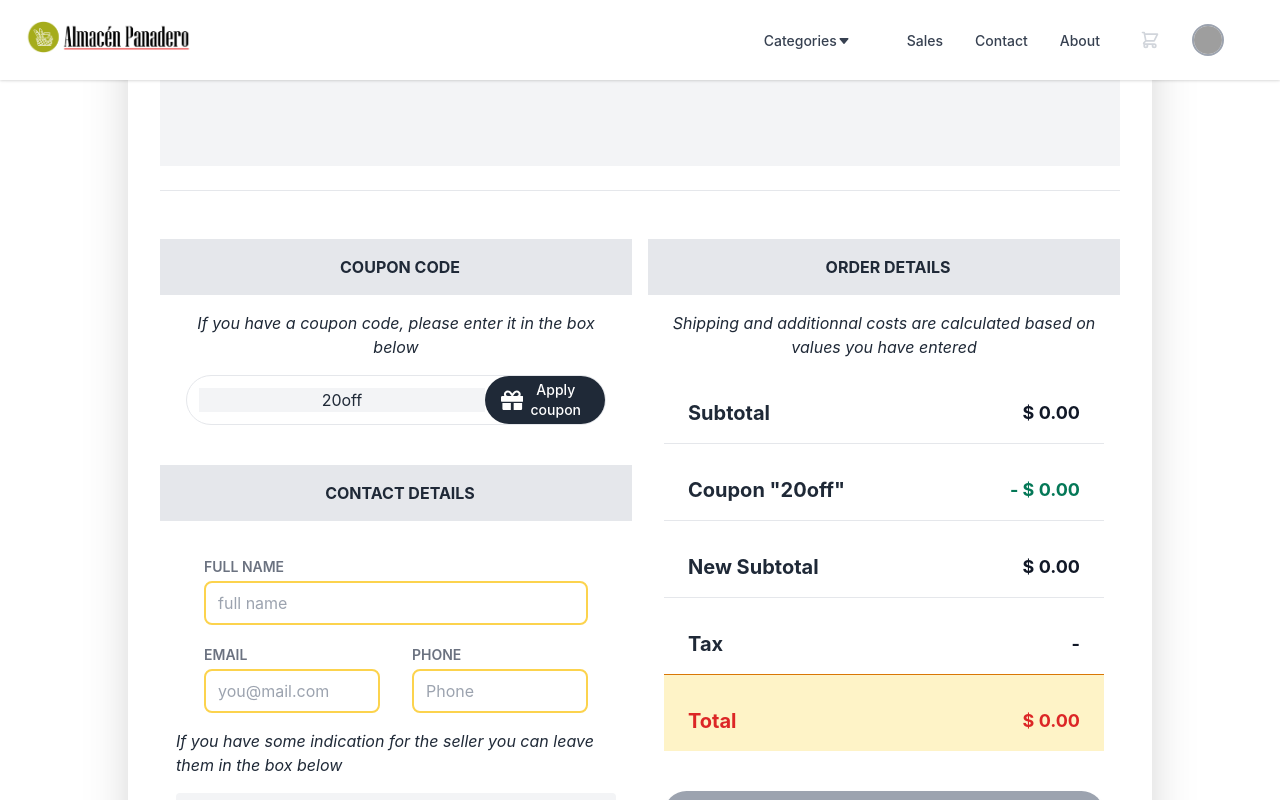
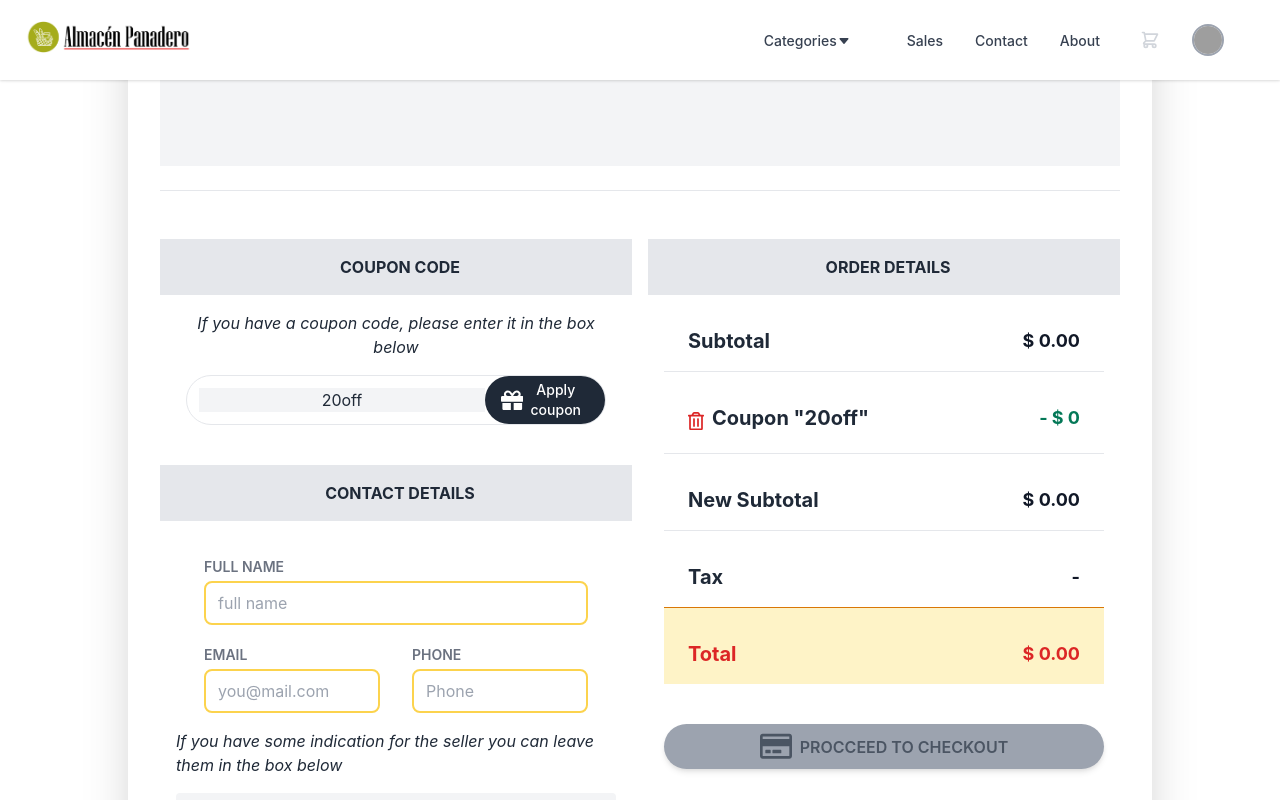
Before and after one commit to fedeul/alla-pietra, a React (Create React App) app: page /cart in a window 1280 px wide. Both pictures are taken after a click on the button "Apply coupon". Shown: the part 963-1763 px from the top of the page. Built offline with nearby package versions, Linux system fonts and the light colour scheme; grey boxes are pictures that could not be loaded.

Commit message:
Correcciones Desafío: Item Collection II

```diff
--- a/package.json
+++ b/package.json
@@ -8,6 +8,7 @@
     "@testing-library/jest-dom": "^5.14.1",
     "@testing-library/react": "^11.2.7",
     "@testing-library/user-event": "^12.8.3",
+    "@themesberg/flowbite": "^1.0.3",
     "firebase": "^8.9.1",
     "react": "^17.0.2",
     "react-dom": "^17.0.2",
--- a/src/App.js
+++ b/src/App.js
@@ -6,6 +6,7 @@ import ItemDetailContainer from "./components/Containers/ItemDetailContainer";
 import ItemSalesContainer from "./components/Containers/ItemSalesContainer";
 import Cart from "./components/Cart/Cart";
 import CartContextProvider from "./context/cartContext";
+import OrderConfirmation from "./components/Cart/OrderConfirmation";
 
 function App() {
   return (
@@ -22,6 +23,11 @@ function App() {
             <Route path="/detail" exact component={ItemDetailContainer} />
             <Route path="/detail/:itemId" component={ItemDetailContainer} />
             <Route path="/cart" exact component={Cart} />
+            <Route
+              path="/order-confirmation"
+              exact
+              component={OrderConfirmation}
+            />
           </Switch>
         </div>
       </BrowserRouter>
--- a/src/components/Cart/Cart.jsx
+++ b/src/components/Cart/Cart.jsx
@@ -3,14 +3,23 @@ import { useState } from "react";
 import { useCartContext } from "../../context/cartContext";
 import { IoTrashOutline } from "react-icons/io5";
 import { GiCook } from "react-icons/gi";
+import { AiOutlineCloseCircle } from "react-icons/ai";
 import emptyCartAnimation from "../../assets/svg/emptyCartAnimation";
 import firebase from "firebase";
 import "firebase/firestore";
 import { getFirestore } from "../../service/getFirebase";
 
 const Cart = () => {
-  const { cartList, deleteItemFromCart, clearAllCart, totalPrice } =
-    useCartContext();
+  const {
+    cartList,
+    deleteItemFromCart,
+    clearAllCart,
+    totalPrice,
+    orderFinished,
+  } = useCartContext();
+
+  const [coupon, setCoupon] = useState("off");
+  const [showModal, setShowModal] = useState(false);
 
   const [userData, setUserData] = useState({
     name: "",
@@ -79,11 +88,19 @@ const Cart = () => {
         console.log("resultado bach:", resp);
       });
     });
+    orderFinished();
+    setShowModal(true);
   };
 
   let subtotal = totalPrice().toFixed(2) || 0;
-  let coupon = (subtotal * 0.2).toFixed(2) || 0;
-  let newSubtotal = (subtotal - coupon).toFixed(2) || 0;
+  const withCoupon = () => {
+    if (coupon === "on") {
+      return parseInt((subtotal * 0.2).toFixed(2));
+    } else {
+      return 0;
+    }
+  };
+  let newSubtotal = (subtotal - withCoupon()).toFixed(2) || 0;
   let tax = (0).toFixed(2) || 0;
   const taxValue = () => {
     if (tax !== (0).toFixed(2)) {
@@ -265,6 +282,41 @@ const Cart = () => {
     );
   };
 
+  const couponRow = () => {
+    return (
+      <>
+        <div className="flex justify-between pt-4 border-b">
+          <div className="flex lg:px-4 lg:py-2 m-2 text-lg lg:text-xl font-bold text-gray-800">
+            <div>
+              <button
+                onClick={() => setCoupon("off")}
+                className="mr-2 mt-1 lg:mt-2"
+              >
+                <svg
+                  aria-hidden="true"
+                  data-prefix="far"
+                  data-icon="trash-alt"
+                  className="w-4 text-red-600 hover:text-red-800"
+                  xmlnsName="http://www.w3.org/2000/svg"
+                  viewBox="0 0 448 512"
+                >
+                  <path
+                    fill="currentColor"
+                    d="M268 416h24a12 12 0 0012-12V188a12 12 0 00-12-12h-24a12 12 0 00-12 12v216a12 12 0 0012 12zM432 80h-82.41l-34-56.7A48 48 0 00274.41 0H173.59a48 48 0 00-41.16 23.3L98.41 80H16A16 16 0 000 96v16a16 16 0 0016 16h16v336a48 48 0 0048 48h288a48 48 0 0048-48V128h16a16 16 0 0016-16V96a16 16 0 00-16-16zM171.84 50.91A6 6 0 01177 48h94a6 6 0 015.15 2.91L293.61 80H154.39zM368 464H80V128h288zm-212-48h24a12 12 0 0012-12V188a12 12 0 00-12-12h-24a12 12 0 00-12 12v216a12 12 0 0012 12z"
+                  />
+                </svg>
+              </button>
+            </div>
+            Coupon "20off"
+          </div>
+          <div className="lg:px-4 lg:py-2 m-2 lg:text-lg font-bold text-center text-green-700">
+            - $ {withCoupon()}
+          </div>
+        </div>
+      </>
+    );
+  };
+
   return (
     <>
       <h1 className="text-red-600 text-4xl mt-12">Your Cart</h1>
@@ -309,7 +361,7 @@ const Cart = () => {
                           className="w-full text-center bg-gray-100 outline-none appearance-none focus:outline-none active:outline-none"
                         />
                         <button
-                          type="submit"
+                          onClick={() => setCoupon("on")}
                           className="text-sm flex items-center px-3 py-1 text-white bg-gray-800 rounded-full outline-none md:px-4 hover:bg-gray-700 focus:outline-none active:outline-none"
                         >
                           <svg
@@ -348,7 +400,6 @@ const Cart = () => {
                           id="name"
                           value={userData.name}
                           placeholder="full name"
-                          required
                         />
                       </div>
                       <div className="grid grid-cols-1 md:grid-cols-2 gap-5 md:gap-8 mt-5 mx-7">
@@ -399,10 +450,6 @@ const Cart = () => {
                   <h1 className="ml-2 font-bold uppercase">Order Details</h1>
                 </div>
                 <div className="p-4">
-                  <p className="mb-6 italic">
-                    Shipping and additionnal costs are calculated based on
-                    values you have entered
-                  </p>
                   <div className="flex justify-between border-b">
                     <div className="lg:px-4 lg:py-2 m-2 text-lg lg:text-xl font-bold text-center text-gray-800">
                       Subtotal
@@ -411,31 +458,7 @@ const Cart = () => {
                       $ {subtotal}
                     </div>
                   </div>
-                  <div className="flex justify-between pt-4 border-b">
-                    <div className="flex lg:px-4 lg:py-2 m-2 text-lg lg:text-xl font-bold text-gray-800">
-                      <div>
-                        {/* <button type="submit" className="mr-2 mt-1 lg:mt-2">
-                          <svg
-                            aria-hidden="true"
-                            data-prefix="far"
-                            data-icon="trash-alt"
-                            className="w-4 text-red-600 hover:text-red-800"
-                            xmlnsName="http://www.w3.org/2000/svg"
-                            viewBox="0 0 448 512"
-                          >
-                            <path
-                              fill="currentColor"
-                              d="M268 416h24a12 12 0 0012-12V188a12 12 0 00-12-12h-24a12 12 0 00-12 12v216a12 12 0 0012 12zM432 80h-82.41l-34-56.7A48 48 0 00274.41 0H173.59a48 48 0 00-41.16 23.3L98.41 80H16A16 16 0 000 96v16a16 16 0 0016 16h16v336a48 48 0 0048 48h288a48 48 0 0048-48V128h16a16 16 0 0016-16V96a16 16 0 00-16-16zM171.84 50.91A6 6 0 01177 48h94a6 6 0 015.15 2.91L293.61 80H154.39zM368 464H80V128h288zm-212-48h24a12 12 0 0012-12V188a12 12 0 00-12-12h-24a12 12 0 00-12 12v216a12 12 0 0012 12z"
-                            />
-                          </svg>
-                        </button> */}
-                      </div>
-                      Coupon "20off"
-                    </div>
-                    <div className="lg:px-4 lg:py-2 m-2 lg:text-lg font-bold text-center text-green-700">
-                      - $ {coupon}
-                    </div>
-                  </div>
+                  {coupon === "off" ? "" : couponRow()}
                   <div className="flex justify-between pt-4 border-b">
                     <div className="lg:px-4 lg:py-2 m-2 text-lg lg:text-xl font-bold text-center text-gray-800">
                       New Subtotal
@@ -461,7 +484,10 @@ const Cart = () => {
                     </div>
                   </div>
 
-                  {userData.email && userData.name && userData.phone
+                  {userData.email &&
+                  userData.name &&
+                  userData.phone &&
+                  finalTotal > 0
                     ? buttonCheckOut()
                     : buttonCheckOutDisabled()}
                 </div>
@@ -470,8 +496,50 @@ const Cart = () => {
           </div>
         </div>
       </div>
+
+      {showModal ? (
+        <>
+          <div className="justify-center items-center flex overflow-x-hidden overflow-y-auto fixed inset-0 z-50 outline-none focus:outline-none">
+            <div className="relative w-auto my-6 mx-auto max-w-3xl">
+              {/*content*/}
+              <div className="border-0 rounded-lg shadow-lg relative flex flex-col w-full bg-white outline-none focus:outline-none">
+                {/*header*/}
+                <div className="flex items-start justify-between p-5  rounded-t">
+                  <h3 className="text-3xl font-semibold">
+                    Your order is in process
+                  </h3>
+                </div>
+                {/*body*/}
+                <div className="relative p-6 flex-auto">
+                  <p className="my-4 text-blueGray-500 text-lg leading-relaxed">
+                    Thanks for shopping with us. Check your inbox on the next
+                    two days for updates about your order.
+                  </p>
+                </div>
+                {/*footer*/}
+                <div className="flex items-center justify-end p-6 rounded-b">
+                  <Link to="/">
+                    <button
+                      className="flex place-items-center bg-emerald-500 text-white bg-yellow-500 font-bold uppercase text-sm px-6 py-3 rounded shadow hover:shadow-lg outline-none focus:outline-none mr-1 mb-1 ease-linear transition-all duration-150"
+                      type="button"
+                      onClick={() => setShowModal(false)}
+                    >
+                      <GiCook className="mr-3" /> CONTINUE SHOPPING
+                    </button>
+                  </Link>
+                </div>
+              </div>
+            </div>
+          </div>
+          <div className="opacity-25 fixed inset-0 z-40 bg-black"></div>
+        </>
+      ) : null}
     </>
   );
 };
 
+export function userData() {
+  return;
+}
+
 export default Cart;
--- /dev/null
+++ b/src/components/Cart/OrderConfirmation.jsx
@@ -0,0 +1,41 @@
+import React from "react";
+// import { orders } from "../Cart/Cart";
+
+const OrderConfirmation = () => {
+  return (
+    <>
+      <div className="flex flex-col justify-center items-center">
+        {/* <!-- Information Modal --> */}
+        <div className="md:w-1/3 sm:w-full rounded-lg shadow-lg bg-white my-3">
+          <div className="flex justify-between border-b border-gray-100 px-5 py-4">
+            <div>
+              <i className="fas fa-exclamation-circle text-blue-500"></i>
+              <span className="font-bold text-gray-700 text-lg">
+                Information
+              </span>
+            </div>
+            <div>
+              <button>
+                <i className="fa fa-times-circle text-red-500 hover:text-red-600 transition duration-150"></i>
+              </button>
+            </div>
+          </div>
+
+          <div className="px-10 py-5 text-gray-600">
+            {/* Hi {orders.name}! ipsum dolor sit amet, consectetur adipi scing */}
+            elit, sed do eiusmod tempor incididunt ut labore et dolore magna
+            aliqua.
+          </div>
+
+          <div className="px-5 py-4 flex justify-end">
+            <button className="text-sm py-2 px-3 text-gray-500 hover:text-gray-600 transition duration-150">
+              Close
+            </button>
+          </div>
+        </div>
+      </div>
+    </>
+  );
+};
+
+export default OrderConfirmation;
--- a/src/components/Item/ItemCount.jsx
+++ b/src/components/Item/ItemCount.jsx
@@ -13,7 +13,6 @@ const ItemCount = ({ initial, stock, onAdd, price, cap }) => {
 
   const ButtonZeroItem = () => {
     return (
-      // <Link to="/cart">
       <button
         onClick={handlerOnAdd}
         className="bg-yellow-400 shadow-md  flex place-items-center opacity-75 hover:opacity-100 text-yellow-900 hover:text-gray-900 rounded-full px-7 py-2 font-semibold"
--- a/src/context/cartContext.js
+++ b/src/context/cartContext.js
@@ -43,6 +43,10 @@ function CartContextProvider({ children }) {
     }
   };
 
+  const orderFinished = () => {
+    setCartList([]);
+  };
+
   const totalPrice = () => {
     return cartList.reduce(
       (accum, value) =>
@@ -62,6 +66,7 @@ function CartContextProvider({ children }) {
         clearAllCart,
         totalPrice,
         deleteItemFromCart,
+        orderFinished,
       }}
     >
       {children}
```
Also changed, not shown: public/index.html (+0 -9 lines), src/components/Containers/ItemDetailContainer.jsx (+0 -11 lines), src/components/Containers/ItemListContainer.jsx (+0 -23 lines), 1 other file (tests, documents, lock files or other folders).
